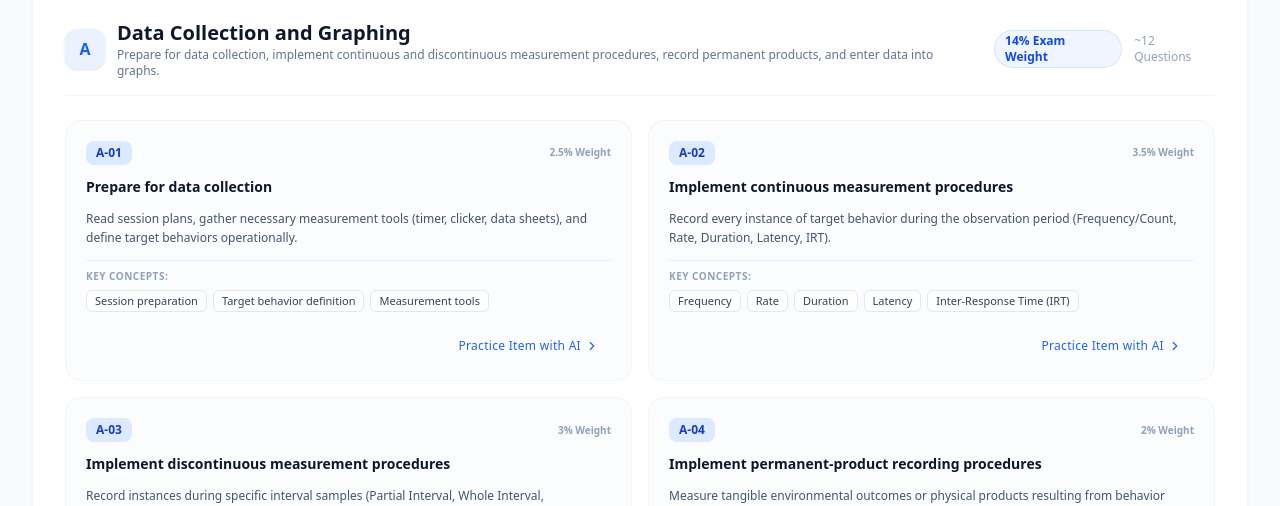
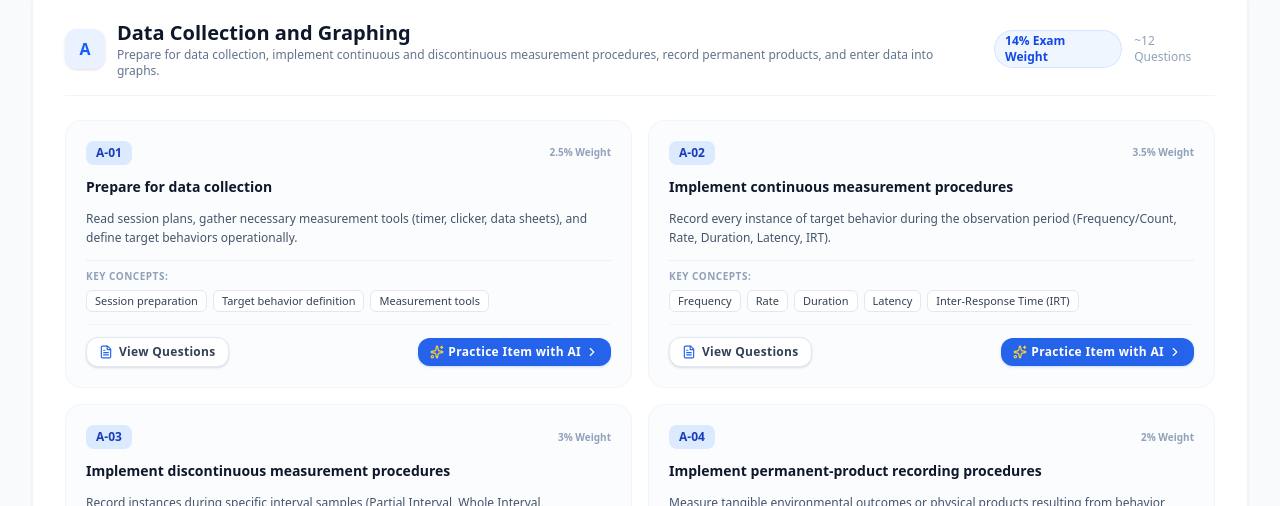
Before and after one commit to affiliatebharatofficial/rbtexam, a Next.js app: page /task-list in a window 1280 px wide. Shown: the part 446-952 px from the top of the page. Built offline with nearby package versions, Linux system fonts and the light colour scheme; no server answers.

Commit message:
fix: Connect Task List Study Hub items dynamically to Socrates AI topic mentorship and practice questions directory

```diff
--- a/app/rbt/questions/page.tsx
+++ b/app/rbt/questions/page.tsx
@@ -28,9 +28,10 @@ import {
 function QuestionsListContent() {
   const searchParams = useSearchParams();
   const initialDomain = searchParams.get('domain') || 'ALL';
+  const initialSearch = searchParams.get('search') || '';
 
   const [selectedDomain, setSelectedDomain] = useState<string>(initialDomain);
-  const [searchQuery, setSearchQuery] = useState<string>('');
+  const [searchQuery, setSearchQuery] = useState<string>(initialSearch);
   const [questions, setQuestions] = useState<MasterQuestion[]>([]);
   const [isLoading, setIsLoading] = useState<boolean>(true);
   const [revealedIds, setRevealedIds] = useState<string[]>([]);
--- a/app/task-list/page.tsx
+++ b/app/task-list/page.tsx
@@ -134,9 +134,17 @@ export default function TaskListPage() {
                       </div>
                     </div>
 
-                    <div className="pt-2 flex justify-end">
+                    <div className="pt-3 border-t border-slate-100 flex items-center justify-between">
+                      <Link href={`/rbt/questions?search=${item.id}`}>
+                        <Button variant="outline" size="sm" className="text-xs text-slate-700 font-bold border-slate-200 hover:border-blue-300 gap-1.5">
+                          <FileText className="w-3.5 h-3.5 text-[#2563EB]" />
+                          <span>View Questions</span>
+                        </Button>
+                      </Link>
+
                       <Link href={`/tutor?topic=${item.id}`}>
-                        <Button variant="ghost" size="sm" className="text-xs text-[#2563EB] gap-1">
+                        <Button variant="primary" size="sm" className="text-xs font-bold gap-1 shadow-sm">
+                          <Sparkles className="w-3.5 h-3.5 text-amber-300" />
                           <span>Practice Item with AI</span>
                           <ChevronRight className="w-3.5 h-3.5" />
                         </Button>
--- a/app/tutor/page.tsx
+++ b/app/tutor/page.tsx
@@ -27,7 +27,13 @@ import {
   Globe,
 } from 'lucide-react';
 
-export default function TutorPage() {
+import { useSearchParams } from 'next/navigation';
+import { BACB_TASK_LIST_3RD_EDITION } from '@/lib/bacb-task-list';
+
+function TutorContent() {
+  const searchParams = useSearchParams();
+  const topicParam = searchParams.get('topic');
+
   const { user } = useAuth();
   const { language, t } = useLanguage();
   const [certification, setCertification] = useState<CertificationLevel>('RBT');
@@ -39,7 +45,38 @@ export default function TutorPage() {
   const candidateName = user?.fullName || (user?.email ? user.email.split('@')[0] : 'Candidate');
   const candidateContext = buildCandidateSystemContext(user?.id || 'default_user', certification, user);
 
-  const [messages, setMessages] = useState<ChatMessage[]>([
+  // Find task list item if topic parameter was passed from Study Hub
+  let matchedTaskItem: any = null;
+  if (topicParam) {
+    for (const domain of BACB_TASK_LIST_3RD_EDITION) {
+      const found = domain.items.find((it) => it.id.toLowerCase() === topicParam.toLowerCase());
+      if (found) {
+        matchedTaskItem = found;
+        break;
+      }
+    }
+  }
+
+  const [messages, setMessages] = useState<ChatMessage[]>(() => {
+    if (matchedTaskItem) {
+      return [
+        {
+          id: `msg-welcome-topic-${Date.now()}`,
+          sender: 'assistant',
+          content: `🎯 **BACB Task List Mentorship Active: Item ${matchedTaskItem.id} — ${matchedTaskItem.title}**\n\n${matchedTaskItem.description}\n\n**Key Concepts to Master**: ${matchedTaskItem.keyConcepts.join(', ')}.\n\nAsk me any Socratic question, clinical scenario, or exam item strategy for **Item ${matchedTaskItem.id}**!`,
+          timestamp: new Date().toISOString(),
+          clinicalInsight: {
+            concept: `BACB Task List Item ${matchedTaskItem.id}`,
+            simpleExplanation: matchedTaskItem.description,
+            clinicalExample: `Clinical Session Practice: Implement ${matchedTaskItem.title} according to BCBA operational criteria.`,
+            examTip: `BACB ${certification} Exam Weight: ~${matchedTaskItem.examWeightPercentage}% of total score.`,
+            mnemonicTip: `Key Terms: ${matchedTaskItem.keyConcepts.join(' • ')}`,
+          },
+        },
+      ];
+    }
+
+    return [
       {
         id: 'msg-welcome',
         sender: 'assistant',
@@ -53,7 +90,8 @@ export default function TutorPage() {
           mnemonicTip: 'DRO = ZERO occurrences. DRA = Alternative Card.',
         },
       },
-  ]);
+    ];
+  });
 
   const messagesEndRef = useRef<HTMLDivElement>(null);
 
@@ -520,3 +558,11 @@ export default function TutorPage() {
     </ProtectedRoute>
   );
 }
+
+export default function TutorPage() {
+  return (
+    <React.Suspense fallback={<div className="py-20 text-center text-xs font-bold text-slate-500">Loading AI Mentor...</div>}>
+      <TutorContent />
+    </React.Suspense>
+  );
+}
```
Lines whose indentation alone changed are shown as unchanged.
